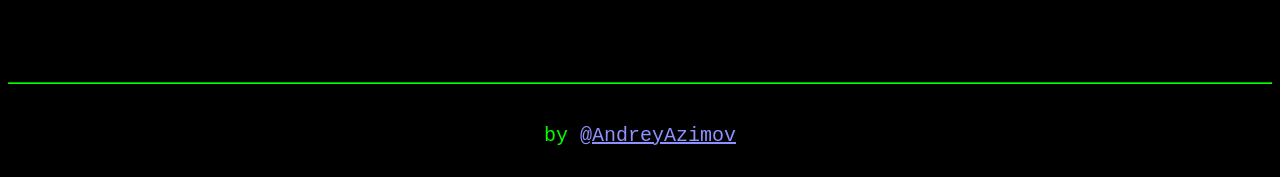
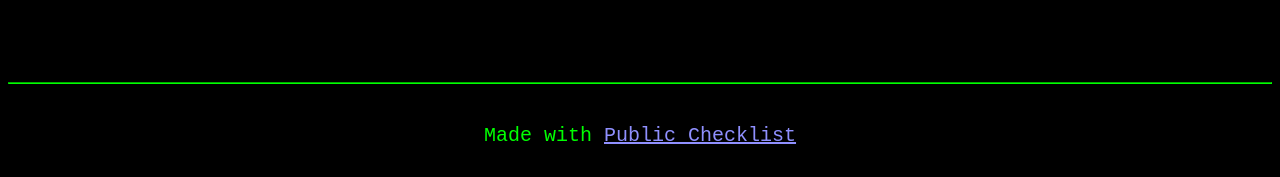
Before and after one commit to AndreyAzimov/publicchecklist, a plain HTML site: page index.html in a window 1280 px wide. Shown: the part 1782-1959 px from the top of the page. Drawn offline with Linux system fonts and the light colour scheme.

Commit message:
Update index.html

```diff
--- a/index.html
+++ b/index.html
@@ -1,61 +1,6 @@
 <!DOCTYPE html>
 <html>
 <head>
-
-	<!--
-
-	This is a template of a landing page where you can share your progress of Beta freeCodeCamp Course
-
-	All data is taking from Google Spreedsheet (iFrame) and update it automaticaly every 5 mins
-
-	1. Make a copy of a spreadsheet: https://docs.google.com/spreadsheets/d/1fk4YFSs1f8YnTOpaRJa-2qePHE2J5MWxBzok-dYIVI4/edit?usp=sharing
-
-		File -> Make a copy
-
-	2. Get an iframe link of progress bar
-
-		File -> Publish to web -> Embeded -> progress-bar (Not Entire Doc)
-
-		Copy link
-
-			Copy only this: "https://docs.google.com/spreadsheets/d/e/2PACX-1vQanprHEXQ66_r2rflfCrdKcfV6FMLzCoKWJ8gLaU0CJX48Ov7j8Cdow-pSyA6NKwepVJiz-xc7JHBk/pubhtml?gid=2110731770"
-
-				Between: "<iframe src"" AND "&amp"
-
-			Avoid copy hole iframe link
-
-
-		Paste this link to progress bar section below
-
-
-	3. Get an iframe link of of checklist (same as progress-bar)
-
-	4. Open this index.html and check if this works
-
-	5. Try to change progress in basic-html-and-html5 tab. Put "DONE" in any task
-
-		Checklist tab in spreedsheet should change
-
-		Progress tab in spreedsheet bar should change
-
-		Result should be changed in index.html
-
-	Troubleshooting:
-
-		If there is an error on iframe make sure you copy correct link
-
-		If there is a white boder of iFrame play with width and height below <iframe width=438 height=63 src="
-
-		Ask me: twitter.com/AndreyAzimov
-
-
-	Cheers,
-
-	Andrey
-
-
- -->
-
 
 	<meta charset='utf-8'>
 	<title>John Doe freeCodeCamp Progress</title>
@@ -141,7 +86,7 @@
 		<hr>
 
 		<div id="footer">
-			<p>by <a href="https://twitter.com/AndreyAzimov">@AndreyAzimov</a></p>
+			<p>Made with <a href="https://github.com/AndreyAzimov/publicchecklist">Public Checklist</a></p>
 		</div>
 
 	</body>
```
